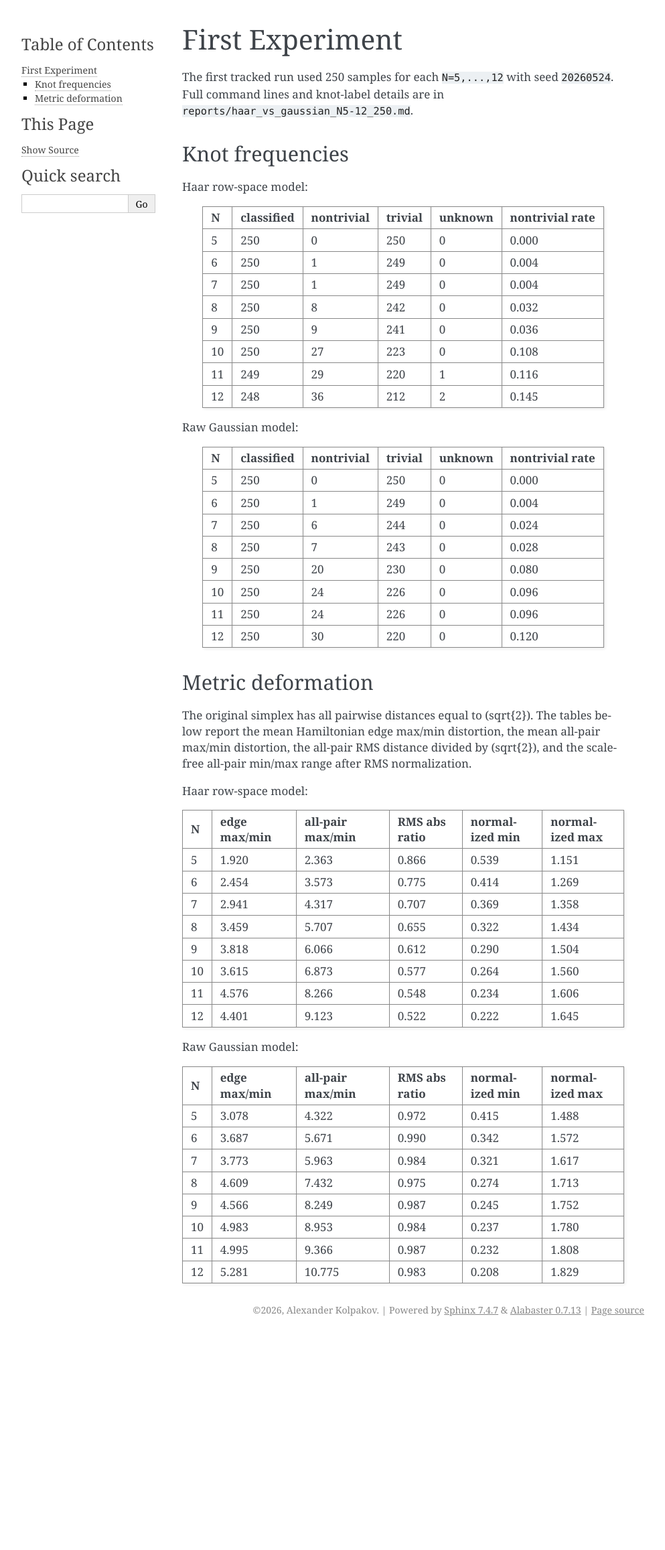
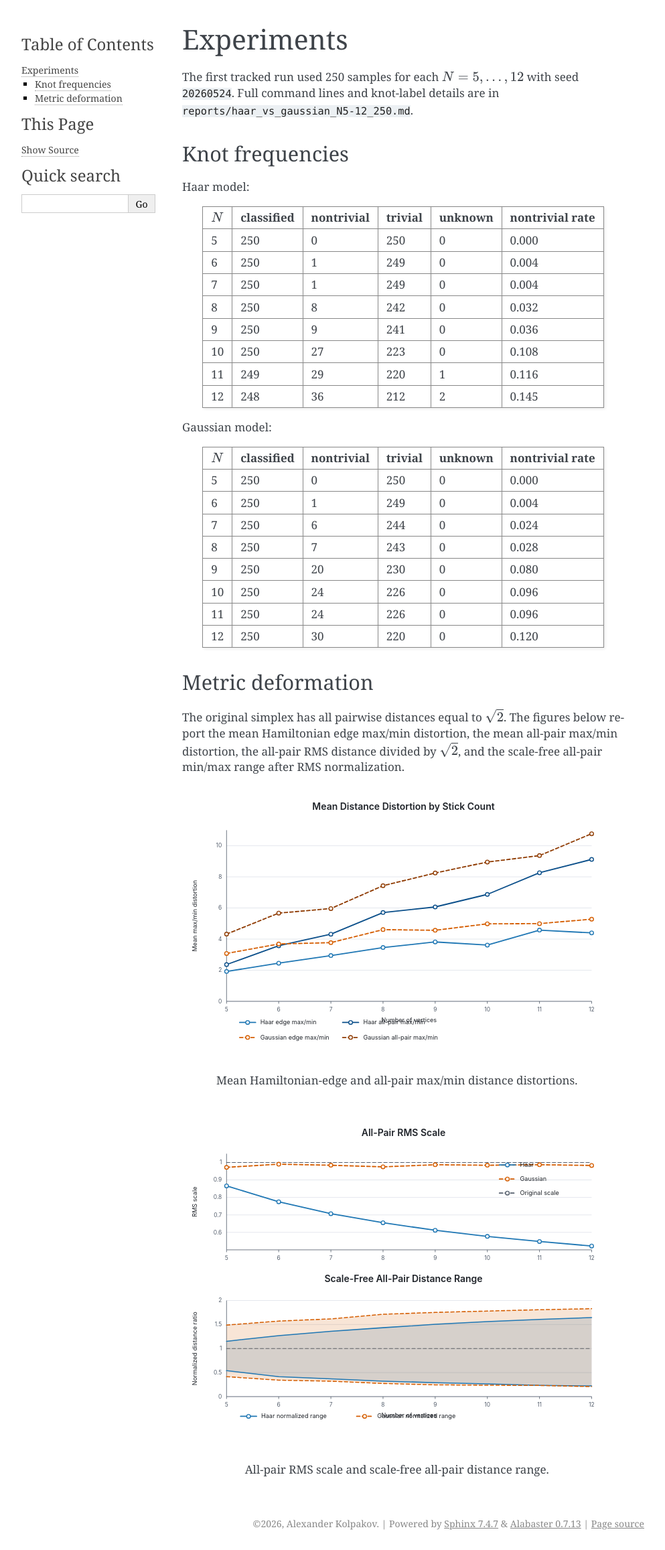
Before and after one commit to sashakolpakov/GaussianKnots, a Sphinx documentation site: the page built from docs/experiments.rst, in a window 1280 px wide. Shown: the whole page at 67% size, without its empty margins (148-1141 px from the left). Built offline with Sphinx 7.4.7, drawn with Linux system fonts in a browser that asks for light colours; before the commit the page ends 1995 px from its top, so only the background shows below that.

Commit message:
Polish docs math and metric figures

```diff
--- /dev/null
+++ b/docs/_static/custom.css
@@ -0,0 +1,10 @@
+div.sphinxsidebarwrapper h1.logo {
+    font-size: 22px;
+    line-height: 1.15;
+    overflow-wrap: anywhere;
+    white-space: normal;
+}
+
+div.sphinxsidebarwrapper h1.logo a {
+    word-break: break-word;
+}
--- a/docs/conf.py
+++ b/docs/conf.py
@@ -10,6 +10,7 @@ extensions = [
 
 templates_path = ["_templates"]
 exclude_patterns = ["_build", "Thumbs.db", ".DS_Store"]
+html_static_path = ["_static"]
 
 html_theme = "alabaster"
 mathjax3_config = {
--- a/docs/experiments.rst
+++ b/docs/experiments.rst
@@ -1,19 +1,19 @@
-First Experiment
-================
+Experiments
+===========
 
-The first tracked run used 250 samples for each ``N=5,...,12`` with seed
-``20260524``.  Full command lines and knot-label details are in
+The first tracked run used 250 samples for each :math:`N=5,\ldots,12` with
+seed ``20260524``.  Full command lines and knot-label details are in
 ``reports/haar_vs_gaussian_N5-12_250.md``.
 
 Knot frequencies
 ----------------
 
-Haar row-space model:
+Haar model:
 
 .. list-table::
    :header-rows: 1
 
-   * - N
+   * - :math:`N`
      - classified
      - nontrivial
      - trivial
@@ -68,12 +68,12 @@ Haar row-space model:
      - 2
      - 0.145
 
-Raw Gaussian model:
+Gaussian model:
 
 .. list-table::
    :header-rows: 1
 
-   * - N
+   * - :math:`N`
      - classified
      - nontrivial
      - trivial
@@ -131,127 +131,18 @@ Raw Gaussian model:
 Metric deformation
 ------------------
 
-The original simplex has all pairwise distances equal to \(\sqrt{2}\).  The
-tables below report the mean Hamiltonian edge max/min distortion, the mean
-all-pair max/min distortion, the all-pair RMS distance divided by \(\sqrt{2}\),
-and the scale-free all-pair min/max range after RMS normalization.
+The original simplex has all pairwise distances equal to :math:`\sqrt{2}`.  The
+figures below report the mean Hamiltonian edge max/min distortion, the mean
+all-pair max/min distortion, the all-pair RMS distance divided by
+:math:`\sqrt{2}`, and the scale-free all-pair min/max range after RMS
+normalization.
 
-Haar row-space model:
+.. figure:: _static/metric_distortion_means.svg
+   :alt: Line graph of mean distance distortions for Haar and Gaussian models.
 
-.. list-table::
-   :header-rows: 1
+   Mean Hamiltonian-edge and all-pair max/min distance distortions.
 
-   * - N
-     - edge max/min
-     - all-pair max/min
-     - RMS abs ratio
-     - normalized min
-     - normalized max
-   * - 5
-     - 1.920
-     - 2.363
-     - 0.866
-     - 0.539
-     - 1.151
-   * - 6
-     - 2.454
-     - 3.573
-     - 0.775
-     - 0.414
-     - 1.269
-   * - 7
-     - 2.941
-     - 4.317
-     - 0.707
-     - 0.369
-     - 1.358
-   * - 8
-     - 3.459
-     - 5.707
-     - 0.655
-     - 0.322
-     - 1.434
-   * - 9
-     - 3.818
-     - 6.066
-     - 0.612
-     - 0.290
-     - 1.504
-   * - 10
-     - 3.615
-     - 6.873
-     - 0.577
-     - 0.264
-     - 1.560
-   * - 11
-     - 4.576
-     - 8.266
-     - 0.548
-     - 0.234
-     - 1.606
-   * - 12
-     - 4.401
-     - 9.123
-     - 0.522
-     - 0.222
-     - 1.645
+.. figure:: _static/metric_rms_normalized_range.svg
+   :alt: Graphs of RMS scale and normalized all-pair distance ranges.
 
-Raw Gaussian model:
-
-.. list-table::
-   :header-rows: 1
-
-   * - N
-     - edge max/min
-     - all-pair max/min
-     - RMS abs ratio
-     - normalized min
-     - normalized max
-   * - 5
-     - 3.078
-     - 4.322
-     - 0.972
-     - 0.415
-     - 1.488
-   * - 6
-     - 3.687
-     - 5.671
-     - 0.990
-     - 0.342
-     - 1.572
-   * - 7
-     - 3.773
-     - 5.963
-     - 0.984
-     - 0.321
-     - 1.617
-   * - 8
-     - 4.609
-     - 7.432
-     - 0.975
-     - 0.274
-     - 1.713
-   * - 9
-     - 4.566
-     - 8.249
-     - 0.987
-     - 0.245
-     - 1.752
-   * - 10
-     - 4.983
-     - 8.953
-     - 0.984
-     - 0.237
-     - 1.780
-   * - 11
-     - 4.995
-     - 9.366
-     - 0.987
-     - 0.232
-     - 1.808
-   * - 12
-     - 5.281
-     - 10.775
-     - 0.983
-     - 0.208
-     - 1.829
+   All-pair RMS scale and scale-free all-pair distance range.
--- a/docs/index.rst
+++ b/docs/index.rst
@@ -17,7 +17,7 @@ joined in the cyclic order
    1 \to 2 \to \cdots \to N \to 1.
 
 The scripts estimate knot-type frequencies and metric distance deformation for
-Haar row-space projections and raw Gaussian projections.
+Haar projections and Gaussian projections.
 
 .. toctree::
    :maxdepth: 2
```
Also changed, not shown: README.md (+18 -18 lines), docs/model.rst (+19 -19 lines), docs/usage.rst (+4 -4 lines), reports/haar_vs_gaussian_N5-12_250.md (+31 -45 lines), docs/_static/metric_distortion_means.svg (added), docs/_static/metric_rms_normalized_range.svg (added).
